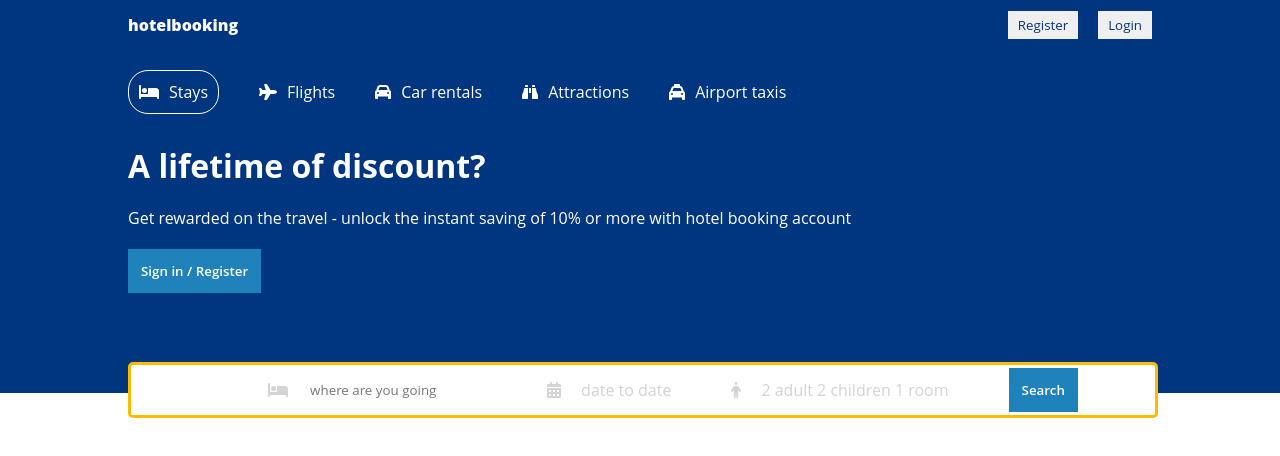
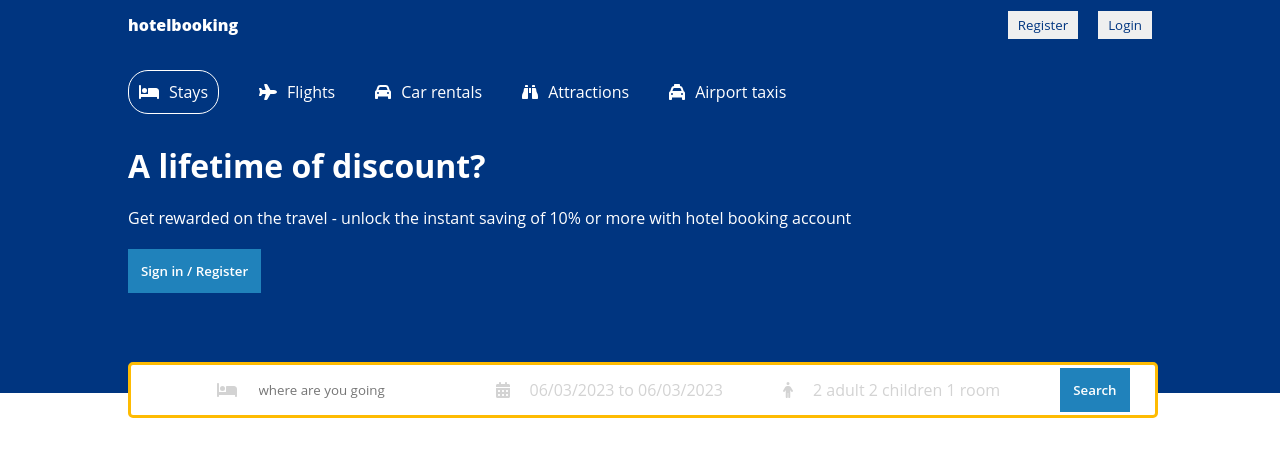
Before and after one commit to prashant2071/hotelbooking-client, a React (Create React App) app: page / in a window 1280 px wide. Shown: the top 456 px of the page. Built offline with nearby package versions, Linux system fonts and the light colour scheme.

Commit message:
date Range added

```diff
--- a/package.json
+++ b/package.json
@@ -10,7 +10,9 @@
     "@testing-library/jest-dom": "^5.16.5",
     "@testing-library/react": "^13.4.0",
     "@testing-library/user-event": "^13.5.0",
+    "date-fns": "^2.30.0",
     "react": "^18.2.0",
+    "react-date-range": "^1.4.0",
     "react-dom": "^18.2.0",
     "react-router-dom": "^6.11.2",
     "react-scripts": "5.0.1",
--- a/src/components/header/Header.jsx
+++ b/src/components/header/Header.jsx
@@ -1,9 +1,32 @@
-import "./header.css"
-import { FontAwesomeIcon } from '@fortawesome/react-fontawesome'
-import { faBed, faBinoculars, faCalendar, faCalendarDays, faCar, faPerson, faPlane, faTaxi } from '@fortawesome/free-solid-svg-icons'
+import "./header.css";
+import { DateRangePicker, DateRange } from "react-date-range";
+import { FontAwesomeIcon } from "@fortawesome/react-fontawesome";
+import {
+  faBed,
+  faBinoculars,
+  faCalendar,
+  faCalendarDays,
+  faCar,
+  faPerson,
+  faPlane,
+  faTaxi,
+} from "@fortawesome/free-solid-svg-icons";
+import { useState } from "react";
+import "react-date-range/dist/styles.css"; // main css file
+import "react-date-range/dist/theme/default.css"; // theme css file
+import { format } from "date-fns";
 const Header = () => {
+  const [openDate, setOpenDate] = useState(false);
+  const [date, setDate] = useState([
+    {
+      startDate: new Date(),
+      endDate: new Date(),
+      key: "selection",
+    },
+  ]);
+
   return (
-    <div className='header'>
+    <div className="header">
       <div className="headerContainer">
         <div className="headerList">
           <div className="headerListItem active">
@@ -29,13 +52,13 @@ const Header = () => {
         </div>
         <h1 className="headerTitle">A lifetime of discount?</h1>
         <p className="headerDescription">
-          Get rewarded on the travel - unlock the instant saving of 10% or
-          more with hotel booking  account
+          Get rewarded on the travel - unlock the instant saving of 10% or more
+          with hotel booking account
         </p>
         <button className="headerBtn">Sign in / Register</button>
         <div className="headerSearch">
           <div className="headerSearchItem">
-            <FontAwesomeIcon icon={faBed} className="headerIcon"/>
+            <FontAwesomeIcon icon={faBed} className="headerIcon" />
             <input
               type="text"
               placeholder="where are you going"
@@ -43,11 +66,24 @@ const Header = () => {
             />
           </div>
           <div className="headerSearchItem">
-            <FontAwesomeIcon icon={faCalendarDays} className="headerIcon"/>
-            <span className="headerSearchText">date to date</span>
+            <FontAwesomeIcon icon={faCalendarDays} className="headerIcon" />
+            <span onClick={()=>setOpenDate(!openDate)} className="headerSearchText">{`${format(
+              date[0].startDate,
+              "MM/dd/yyyy"
+            )} to
+            ${format(date[0].endDate, "MM/dd/yyyy")}`}</span>
+            {openDate &&
+              <DateRange
+                editableDateInputs={true}
+                onChange={(item) => setDate([item.selection])}
+                moveRangeOnFirstSelection={false}
+                ranges={date}
+                className="date"
+              />
+            }
           </div>
           <div className="headerSearchItem">
-            <FontAwesomeIcon icon={faPerson} className="headerIcon"/>
+            <FontAwesomeIcon icon={faPerson} className="headerIcon" />
             <span className="headerSearchText">2 adult 2 children 1 room</span>
           </div>
           <div className="headerSearchItem">
@@ -56,7 +92,7 @@ const Header = () => {
         </div>
       </div>
     </div>
-  )
-}
+  );
+};
 
-export default Header
+export default Header;
--- a/src/components/header/header.css
+++ b/src/components/header/header.css
@@ -80,3 +80,7 @@
     color:lightgray;
     cursor: pointer;
  }
+ .date{
+   position: absolute;
+    top: 50px;
+ }
```
Also changed, not shown: 1 other file (tests, documents, lock files or other folders). Lines whose indentation alone changed are shown as unchanged.
